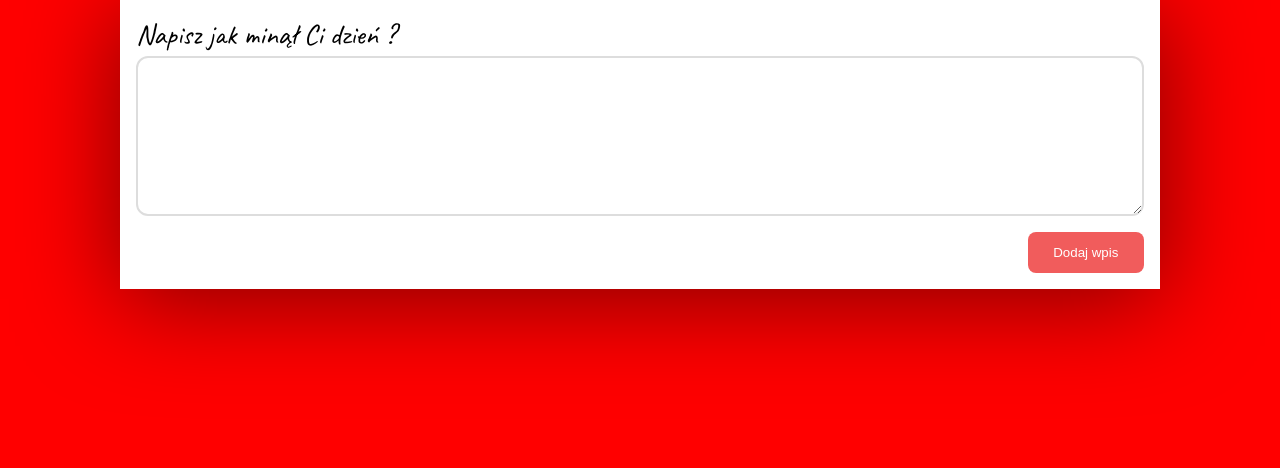
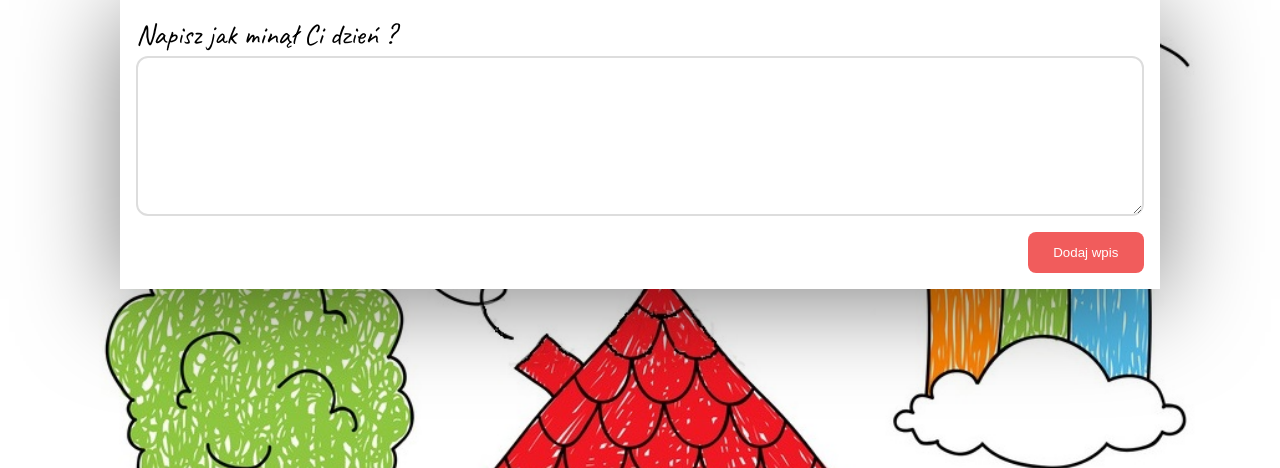
Before and after one commit to maxdabrowski/web-storage-diary, a plain HTML site: page index.html in a window 1280 px wide. Shown: the part 332-800 px from the top of the page. Drawn offline with Linux system fonts and the light colour scheme.

Commit message:
Update diarystorage.css

```diff
--- a/diarystorage.css
+++ b/diarystorage.css
@@ -2,8 +2,7 @@
     box-sizing: border-box;
 }
 body {
-   /* background: url(images/background.jpg);*/
-    background-color:red;
+    background: url(images/background.jpg);
     background-repeat: repeat-y;
     background-size: 100%;
 }
```
